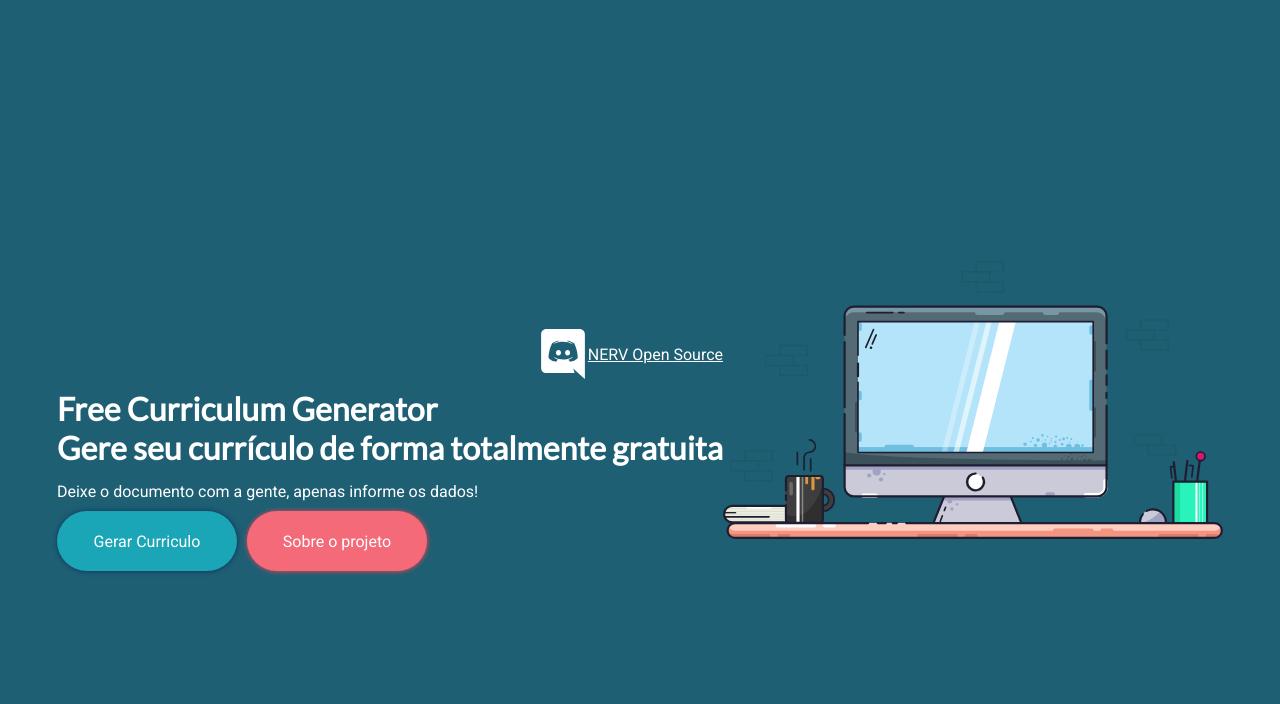
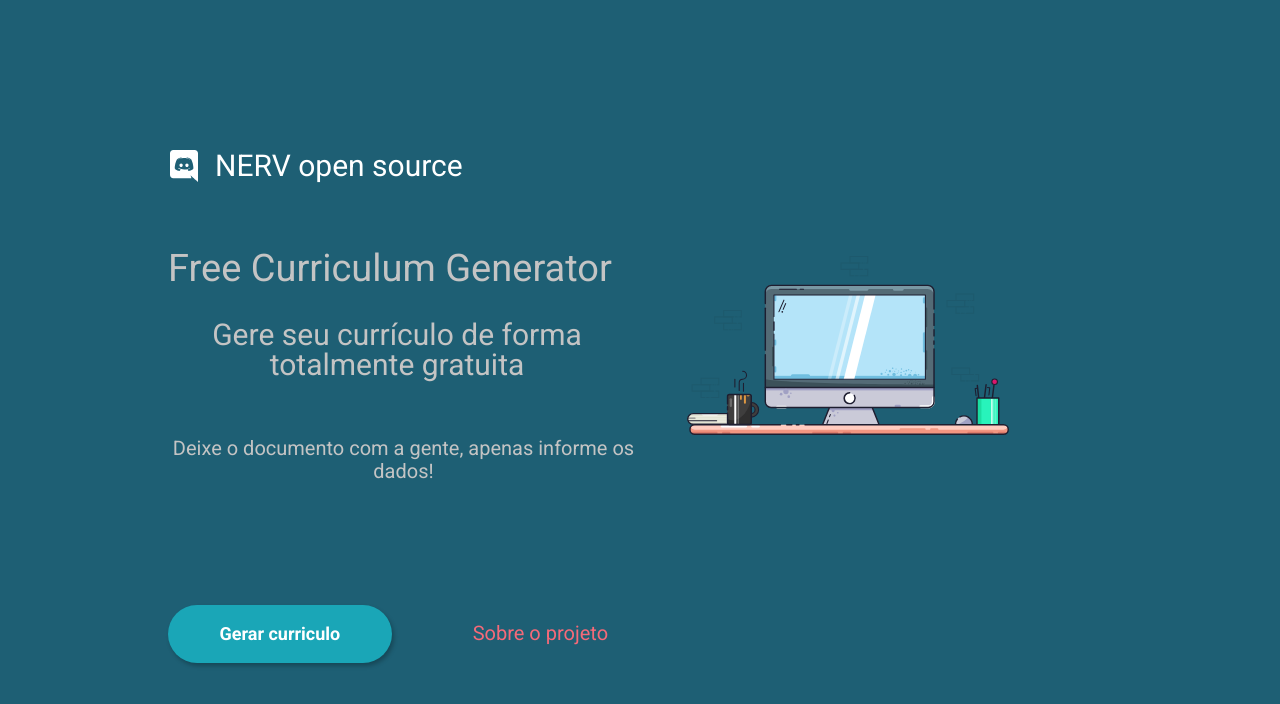
Before and after one commit to Fukubi/FreeCurriculumGenerator, a React (Create React App) app: page / in a window 1280 px wide. Shown: the top 704 px of the page. Built offline with nearby package versions, Linux system fonts and the light colour scheme; the HTML template or start-up script is replaced by a standard one.

Commit message:
Reestruturando a landing page

```diff
--- a/public/index.html
+++ b/public/index.html
@@ -7,7 +7,7 @@
       name="description"
       content="Web site created using create-react-app"
     />
-    <link href="https://fonts.googleapis.com/css2?family=Lato:wght@300;400&family=Roboto:wght@400;500&display=swap" rel="stylesheet">
+    <link href="https://fonts.googleapis.com/css2?family=Roboto:wght@400;500;700;900&display=swap" rel="stylesheet">
     <title>React App</title>
   </head>
   <body>
--- /dev/null
+++ b/src/components/Button.tsx
@@ -0,0 +1,19 @@
+import React from 'react'
+
+
+import '../styles/components/button.css'
+
+interface Button {
+    buttonText: string,
+}
+
+const Button: React.FC<Button> = ({ buttonText }) => {
+  return (
+      <div id="button-container">
+        <button>{buttonText}</button>
+      </div>
+
+  );
+}
+
+export default Button;
--- a/src/pages/Landing.tsx
+++ b/src/pages/Landing.tsx
@@ -2,37 +2,32 @@ import React from 'react';
 
 import DeskImg from '../images/desk-illustration.svg';
 import { FaDiscord } from 'react-icons/fa';
+import Button from '../components/Button'
 
 import '../styles/pages/landing.css';
 
 //<a href='https://www.freepik.com/vectors/banner'>Banner vector created by freepik - www.freepik.com</a>
 function Landing() {
     return (
-        <div id="container">
-            <div id="content">
-                <div id="credits">
-                    <a href="https://discordapp.com/channels/765617045902589952/765756492711198740/766439436250382356" target="_blank" rel="noopener noreferrer">
-                        <FaDiscord size={50} /> NERV Open Source
-                    </a>
-                </div>
-                <header>
-                    <h1>Free Curriculum Generator</h1>
-                    <h1>Gere seu currículo de forma totalmente gratuita</h1>
-                </header>
-
-                <main>
-                    <div id="content">
-                        <div id="description">
-                            <p>Deixe o documento com a gente, apenas informe os dados!</p>
-                            <div id="linkButtons">
-                                <a href="" id="generate">Gerar Curriculo</a>
-                                <a href="" id="about">Sobre o projeto</a>
-                            </div>
-                        </div>
-                    </div>
-                </main>
-            </div>
-            <img src={DeskImg} alt="desk" />
+        <div id="landing-page">
+          <main>
+            <header className="nerv">
+            <a href="https://discordapp.com/channels/765617045902589952/765756492711198740/766439436250382356" target="_blank" rel="noopener noreferrer">
+                <FaDiscord size={32} color="#FFF"/>
+                <h2>NERV open source</h2>
+             </a>
+            </header>
+            <h1>Free Curriculum Generator</h1>
+            <section className="curriculum-info">
+                <p>Gere seu currículo de forma totalmente gratuita</p>
+                <span>Deixe o documento com a gente, apenas informe os dados!</span>
+            </section>
+            <section className="curriculum-buttons">
+                <Button buttonText="Gerar curriculo"/>
+                <a href="">Sobre o projeto</a>
+            </section>
+            <img src={DeskImg} alt="Imagem de um computador."/>
+          </main>
         </div>
     )
 }
--- /dev/null
+++ b/src/styles/components/button.css
@@ -0,0 +1,29 @@
+#button-container {
+    width: 100%;
+}
+
+
+#button-container button {
+    left: 89px;
+    top: 619px;
+    background: #1AA6B7;
+    box-shadow: 2px 3px 4px rgba(0, 0, 0, 0.25);
+    border-radius: 30px;
+    outline: none;
+    border: none;
+    width: 100%;
+    height: 58px;
+    cursor: pointer;
+    color: #FFF;
+    transition: background-color 0.2s;
+}
+
+#button-container button:hover {
+    background: #138795;
+}
+
+#button-container button:active {
+    transition: 0.3s;
+    background: #138795;
+    box-shadow: 4px 6px 4px rgba(0, 0, 0, 0.25);
+}
--- a/src/styles/global.css
+++ b/src/styles/global.css
@@ -2,4 +2,8 @@
     margin: 0;
     padding: 0;
     box-sizing: border-box;
+    font-family: Roboto;
 }
+body, input, button, textarea {
+    font: 600 18px Roboto, sans-serif;
+}
--- a/src/styles/pages/landing.css
+++ b/src/styles/pages/landing.css
@@ -1,79 +1,126 @@
-#container {
+#landing-page {
     width: 100vw;
     height: 100vh;
-    background: #1e5f74;
+    background: #1E5F74;
 
     display: flex;
-    flex-direction: row;
+    justify-content: center;
     align-items: center;
+
+}
+#landing-page main {
+    position: relative;
+    width: 100%;
+    max-width: 944px;
+    height: 100%;
+    max-height: 530px;
+
+    display:  flex;
+    flex-direction: column;
+    justify-content: flex-start;
+    align-items: flex-start;
+
+}
+#landing-page main img {
+    position: absolute;
+    width: 322px;
+    height: 215px;
+    bottom: 40%;
+    left: 55%;
+}
+#landing-page main .nerv a {
+    margin-bottom: 50px;
+    display: flex;
     justify-content: center;
+    align-items: center;
+    text-decoration: none;
 }
+#landing-page main .nerv a h2 {
+    margin-left: 15px;
+    width: 298px;
+    height: 61px;
+    left: 64px;
+    top: 146px;
+    font-style: normal;
+    font-weight: normal;
+    font-size: 30px;
+    line-height: 35px;
+    display: flex;
+    align-items: center;
+    text-align: center;
 
-#container img {
-    width: 500px;
+    color: #FFFFFF;
+
 }
+#landing-page main {
+    color: #C4C4C4;
 
-h1, p, a {
-    color: #FFF;
 }
+#landing-page main h1 {
+    height: 97px;
+    left: 76px;
+    top: 253px;
+    font-style: normal;
+    font-weight: normal;
+    font-size: 38px;
+    line-height: 45px;
+    text-align: center;
+}
+#landing-page main p {
+    width: 458px;
+    height: 67px;
+    left: 89px;
+    top: 350px;
+    font-style: normal;
+    font-weight: normal;
+    font-size: 30px;
+    line-height: 30px;
+    text-align: center;
+    margin-bottom: 50px;
+}
+#landing-page main span {
+    width: 471px;
+    height: 70px;
+    left: 83px;
+    top: 479px;
 
-#container main #content {
+    font-style: normal;
+    font-weight: normal;
+    font-size: 20px;
+    line-height: 23px;
+    text-align: center;
+}
+#landing-page main .curriculum-info {
     display: flex;
-    flex-direction: row;
+    flex-direction: column;
+    justify-content: flex-start;
+    align-content: flex-start;
+    margin-bottom: 95px;
 }
-
-#container #credits {
-    margin-bottom: 10px;
-}
-
-#container #credits a {
-    margin-top: 100px;
+#landing-page main .curriculum-buttons {
+    width: 100%;
+    max-width: 471px;
 
     display: flex;
-    justify-content: right;
+    justify-content: center;
     align-items: center;
 }
-
-#container header {
-    margin-bottom: 15px;
-}
-
-#container header h1 {
-    font-family: 'Lato', sans-serif;
-}
-
-#container main #description p, a {
-    font-family: 'Roboto', sans-serif;
-}
-
-#container main #description #linkButtons {
-    margin-top: 10px;
-    display: flex;
-    flex-direction: row;
-}
-
-#container main #description #linkButtons a {
-
-    display: flex;
-    align-items: center;
-    justify-content: center;
-
-    width: 180px;
-    height: 60px;
-
-    border-radius: 50px;
-
+#landing-page main .curriculum-buttons a {
+    width: 349px;
+    margin-left: 50px;
+    font-style: normal;
+    font-weight: normal;
+    border-radius: 30px;
+    padding: 20px;
+    padding-left: 30px;
+    padding-right: 30px;
+    font-size: 20px;
+    line-height: 23px;
+    text-align: center;
+    color: #F56A79;
+    transition: background-color 0.2s;
     text-decoration: none;
 }
-
-#container main #description #linkButtons #generate {
-    background-color: #1aa6b7;
-    box-shadow: 0.2px 0.2px 5px #0f3057;
-
-    margin-right: 10px;
+#landing-page main .curriculum-buttons a:hover {
+    background: rgba(245, 106, 121, 0.3);
 }
-
-#container main #description #linkButtons #about {
-    background-color: #f56a79;
-    box-shadow: 0.2px 0.2px 5px #ff414d;
-}
```
Also changed, not shown: 1 other file (tests, documents, lock files or other folders).
